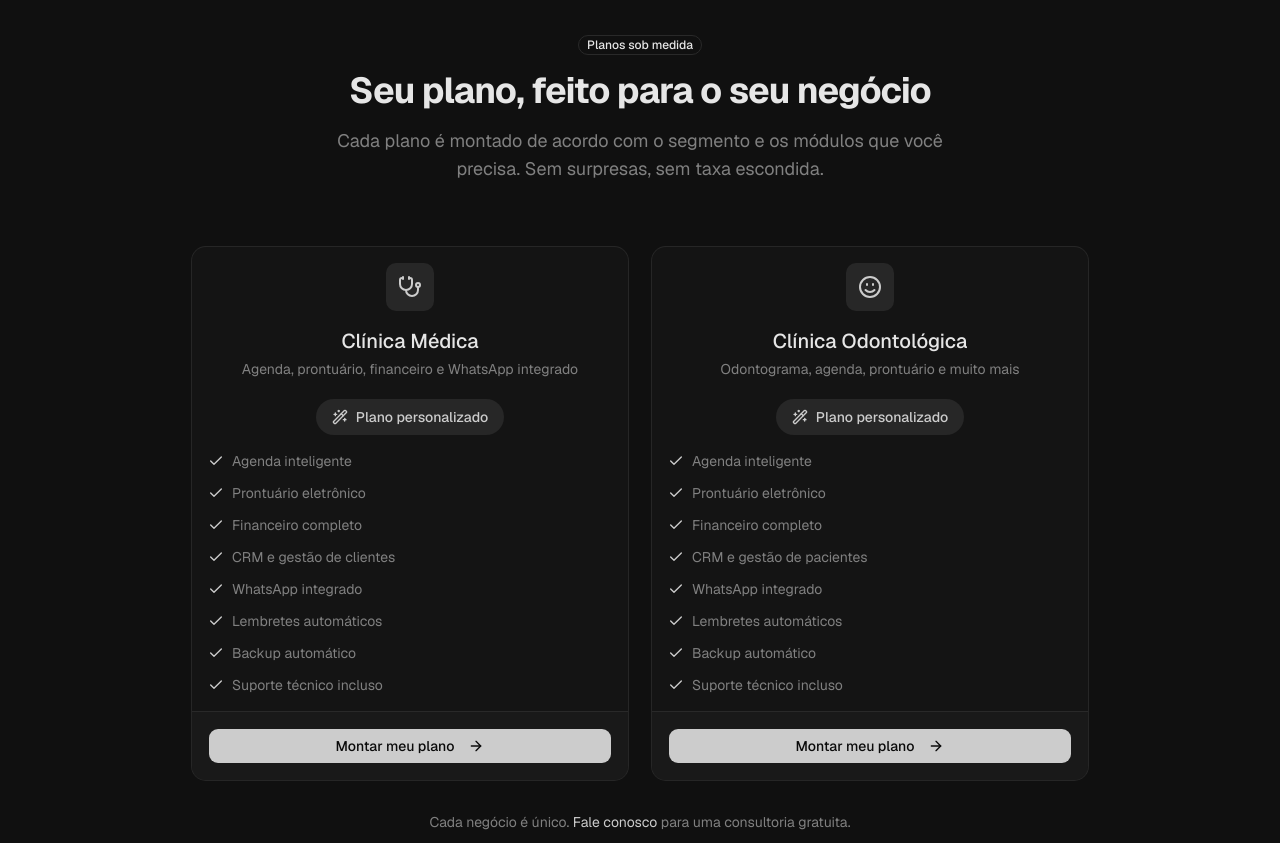
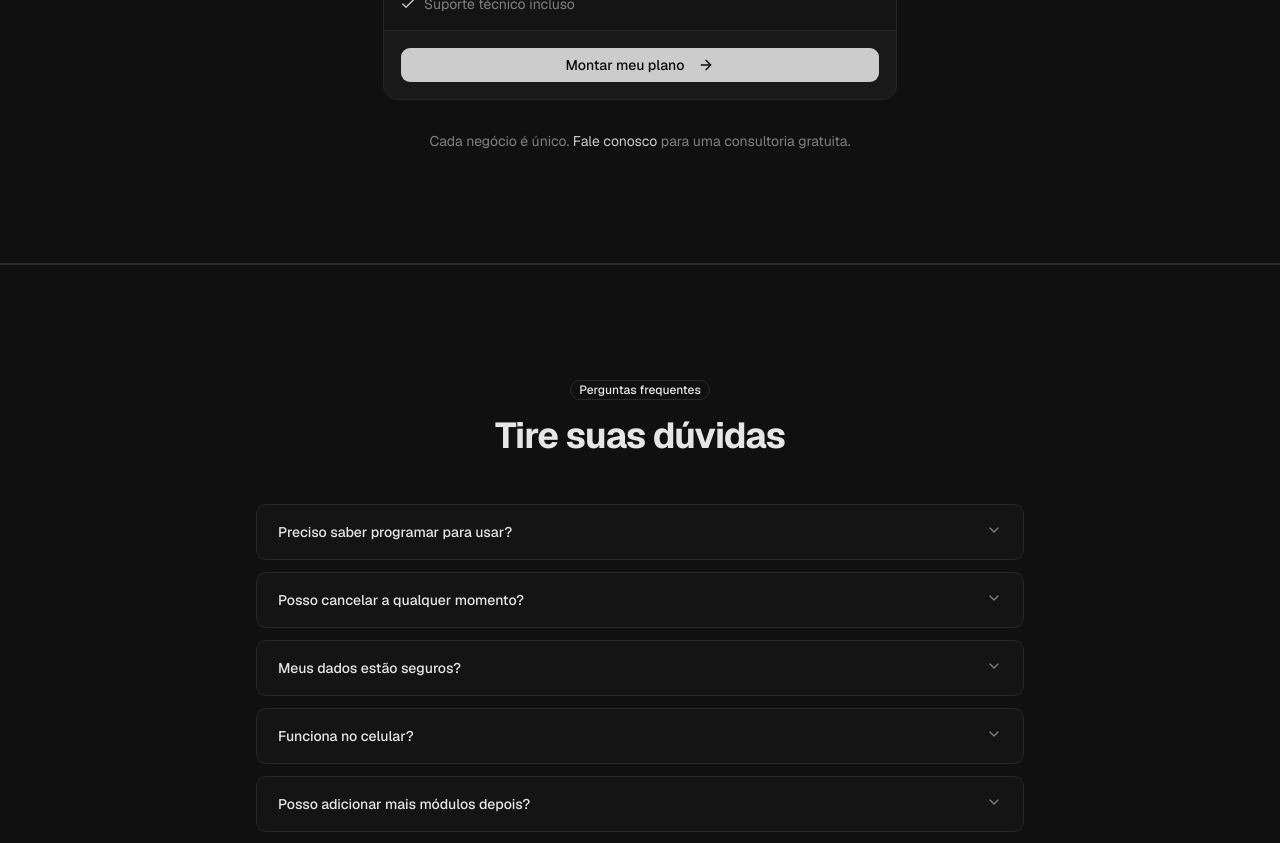
Before and after one commit to mmdj04/openbusiness, a Next.js app: page / in a window 1280 px wide. Shown: the part 3160-4003 px from the top of the page. Built offline with nearby package versions, Linux system fonts and the light colour scheme.

Commit message:
refactor: simplificar landing page
- Unificar planos em único card personalizado na seção de preços
- Remover seção 'Quem já usa, não troca' (depoimentos)
- Remover seção 'Simples de começar, poderoso para crescer' (como funciona)

```diff
--- a/src/app/page.tsx
+++ b/src/app/page.tsx
@@ -1,10 +1,8 @@
 import {
   Hero,
   Solutions,
-  HowItWorks,
   Modules,
   Pricing,
-  Testimonials,
   FAQ,
   CTA,
   Footer,
@@ -15,10 +13,8 @@ export default function Home() {
     <div className="flex min-h-screen flex-col">
       <Hero />
       <Solutions />
-      <HowItWorks />
       <Modules />
       <Pricing />
-      <Testimonials />
       <FAQ />
       <CTA />
       <Footer />
--- a/src/components/landing/pricing.tsx
+++ b/src/components/landing/pricing.tsx
@@ -8,38 +8,18 @@ import {
   CardHeader,
   CardTitle,
 } from "@/components/ui/card";
-import { Check, ArrowRight, Stethoscope, Smile, Wand2 } from "lucide-react";
+import { Check, ArrowRight, Wand2, Settings } from "lucide-react";
 import Link from "next/link";
 
-const segments = [
-  {
-    id: "clinica-medica",
-    name: "Clínica Médica",
-    icon: Stethoscope,
-    description: "Agenda, prontuário, financeiro e WhatsApp integrado",
-    modules: [
-      "Agenda inteligente",
+const features = [
+  "Agenda inteligente com lembretes",
   "Prontuário eletrônico",
   "Financeiro completo",
   "CRM e gestão de clientes",
   "WhatsApp integrado",
-      "Lembretes automáticos",
-    ],
-  },
-  {
-    id: "clinica-odontologica",
-    name: "Clínica Odontológica",
-    icon: Smile,
-    description: "Odontograma, agenda, prontuário e muito mais",
-    modules: [
-      "Agenda inteligente",
-      "Prontuário eletrônico",
-      "Financeiro completo",
-      "CRM e gestão de pacientes",
-      "WhatsApp integrado",
-      "Lembretes automáticos",
-    ],
-  },
+  "Relatórios avançados",
+  "Backup automático",
+  "Suporte técnico incluso",
 ];
 
 export function Pricing() {
@@ -54,61 +34,43 @@ export function Pricing() {
             Seu plano, feito para o seu negócio
           </h2>
           <p className="text-muted-foreground mt-4 text-lg">
-            Cada plano é montado de acordo com o segmento e os módulos que você
-            precisa. Sem surpresas, sem taxa escondida.
+            Monte seu plano escolhendo o segmento e os módulos que precisa. Sem
+            surpresas, sem taxa escondida.
           </p>
         </div>
 
-        <div className="mx-auto mt-16 grid max-w-4xl gap-6 sm:grid-cols-2">
-          {segments.map((segment) => (
-            <Card
-              key={segment.id}
-              className="relative flex flex-col overflow-visible"
-            >
+        <Card className="mx-auto mt-16 max-w-lg overflow-visible">
           <CardHeader className="text-center">
             <div className="bg-primary/10 mx-auto mb-3 flex size-12 items-center justify-center rounded-lg">
-                  <segment.icon className="text-primary size-6" />
+              <Settings className="text-primary size-6" />
             </div>
-                <CardTitle className="text-xl">{segment.name}</CardTitle>
-                <CardDescription>{segment.description}</CardDescription>
+            <CardTitle className="text-xl">Plano personalizado</CardTitle>
+            <CardDescription>
+              Configure de acordo com o segmento e a necessidade do seu negócio
+            </CardDescription>
             <div className="bg-primary/10 mx-auto mt-4 inline-flex items-center gap-2 rounded-full px-4 py-2">
               <Wand2 className="text-primary size-4" />
               <span className="text-primary text-sm font-medium">
-                    Plano personalizado
+                100% personalizável
               </span>
             </div>
           </CardHeader>
 
-              <CardContent className="flex-1">
+          <CardContent>
             <ul className="space-y-3">
-                  {segment.modules.map((mod) => (
-                    <li key={mod} className="flex items-start gap-2">
+              {features.map((feature) => (
+                <li key={feature} className="flex items-start gap-2">
                   <Check className="text-primary mt-0.5 size-4 shrink-0" />
                   <span className="text-muted-foreground text-sm">
-                        {mod}
+                    {feature}
                   </span>
                 </li>
               ))}
-                  <li className="flex items-start gap-2">
-                    <Check className="text-primary mt-0.5 size-4 shrink-0" />
-                    <span className="text-muted-foreground text-sm">
-                      Backup automático
-                    </span>
-                  </li>
-                  <li className="flex items-start gap-2">
-                    <Check className="text-primary mt-0.5 size-4 shrink-0" />
-                    <span className="text-muted-foreground text-sm">
-                      Suporte técnico incluso
-                    </span>
-                  </li>
             </ul>
           </CardContent>
 
           <CardFooter>
-                <Link
-                  href={`/configuracoes-plano?segmento=${segment.id}`}
-                  className="w-full"
-                >
+            <Link href="/configuracoes-plano" className="w-full">
               <Button className="w-full" size="lg">
                 Montar meu plano
                 <ArrowRight className="ml-2 size-4" />
@@ -116,8 +78,6 @@ export function Pricing() {
             </Link>
           </CardFooter>
         </Card>
-          ))}
-        </div>
 
         <p className="text-muted-foreground mt-8 text-center text-sm">
           Cada negócio é único.{" "}
```
Lines whose indentation alone changed are shown as unchanged.
